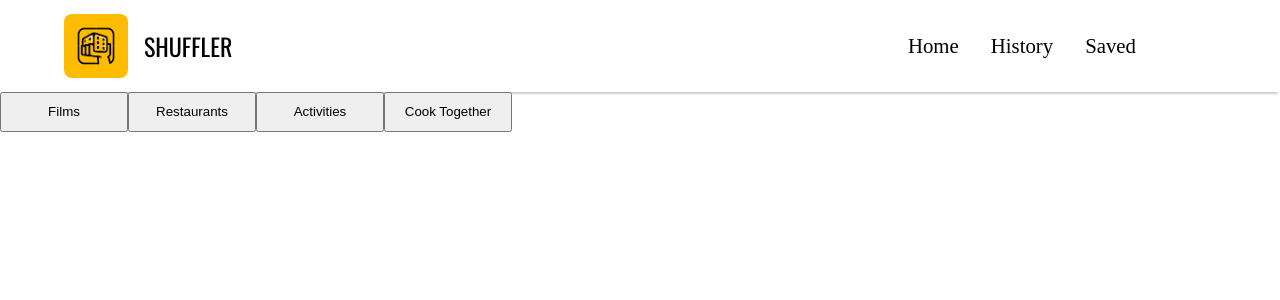
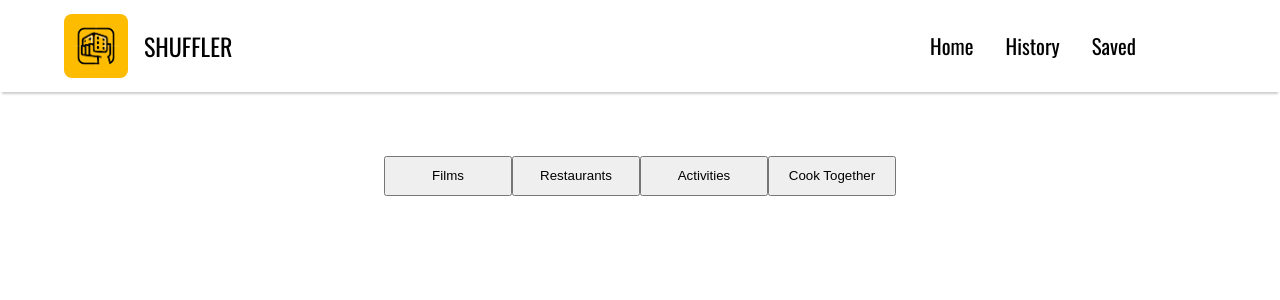
Before and after one commit to swiftybo/shuffler, a React (Vite) app: page / in a window 1280 px wide. Shown: the top 300 px of the page. Built offline with nearby package versions, Linux system fonts and the light colour scheme.

Commit message:
Added oswald font to links in header. Added margin space to menu and amended positioning

```diff
--- a/src/components/Header.jsx
+++ b/src/components/Header.jsx
@@ -11,7 +11,7 @@ export default function Header() {
         />
         <h1 className="header__title oswald">shuffler</h1>
       </section>
-      <menu className="header__section section-right">
+      <menu className="header__section section-right oswald">
         <li>
           <a>Home</a>
         </li>
--- a/src/index.css
+++ b/src/index.css
@@ -51,8 +51,11 @@ body {
 }
 
 .menu {
+  list-style-type: none;
   display: flex;
-  list-style-type: none;
+  justify-content: center;
+  align-items: center;
+  margin: 4rem;
 }
 
 .menu__btn {
```
